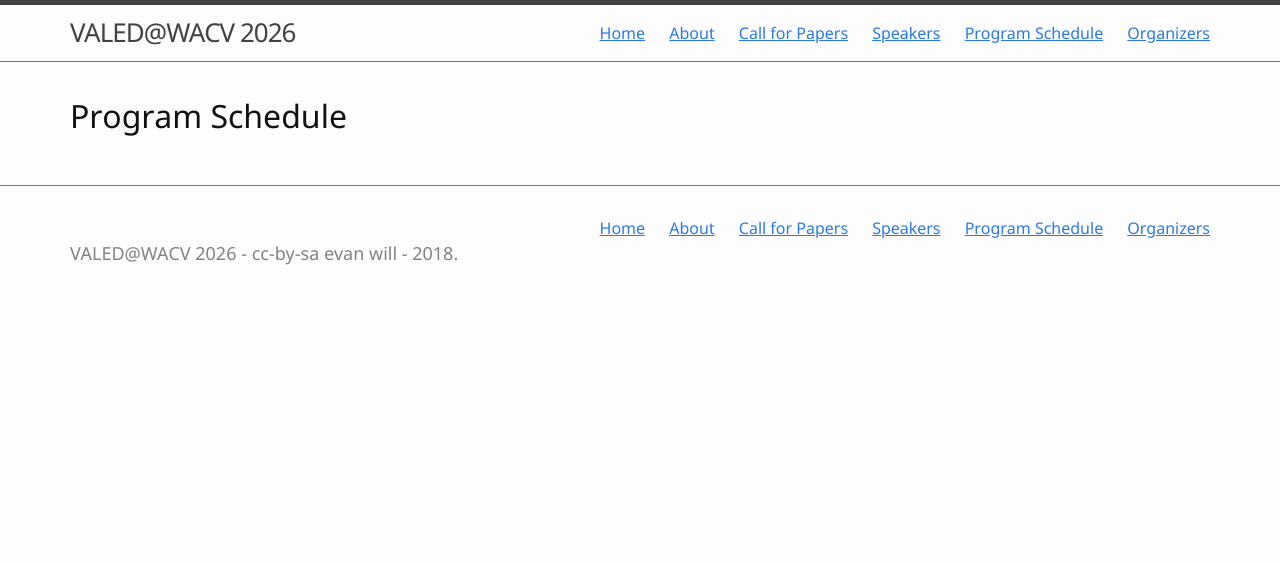
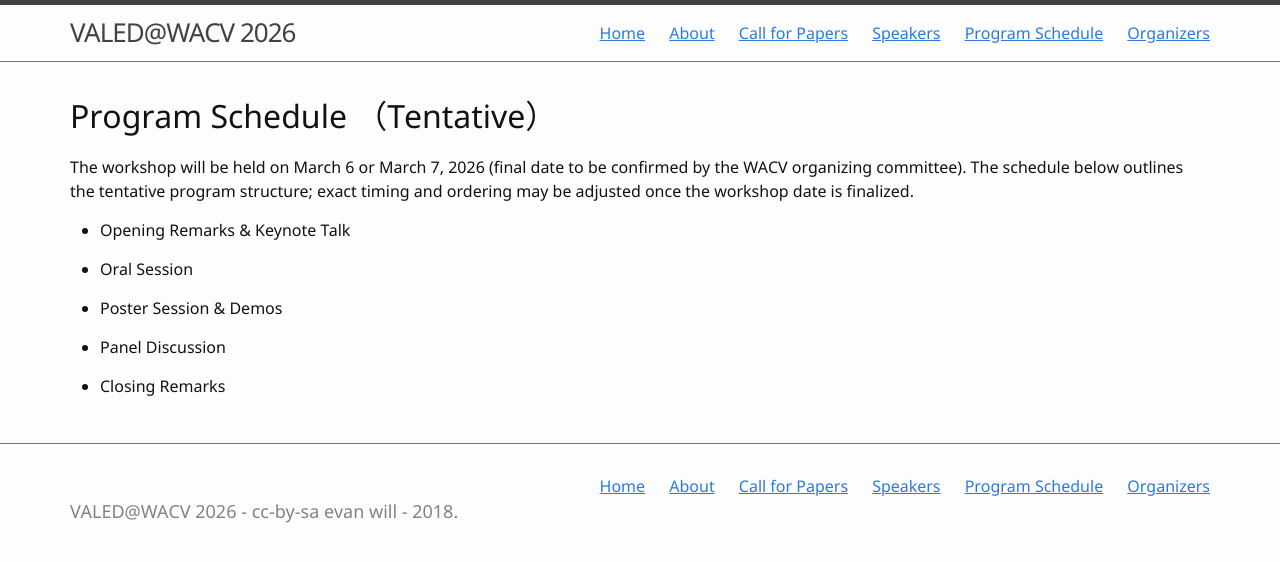
Before and after one commit to aparnabharati/valed-workshop-2026, a Jekyll site: the page built from 2-program.md, in a window 1280 px wide. Shown: the top 562 px of the page. Built offline with Jekyll 4.4.1, drawn with Linux system fonts in a browser that asks for light colours.

Commit message:
schedule update

```diff
--- a/2-program.md
+++ b/2-program.md
@@ -3,9 +3,19 @@
 nav: true
 ---
 
-# Program Schedule
+# Program Schedule （Tentative）
 
+The workshop will be held on March 6 or March 7, 2026 (final date to be confirmed by the WACV organizing committee). The schedule below outlines the tentative program structure; exact timing and ordering may be adjusted once the workshop date is finalized.
 
+- Opening Remarks & Keynote Talk
+
+- Oral Session
+
+- Poster Session & Demos
+
+- Panel Discussion
+
+- Closing Remarks
 
 <!-- Edit the lesson Markdown files to create content pages.
 
```
Also changed, not shown: 3-speaker.md (+0 -6 lines).
